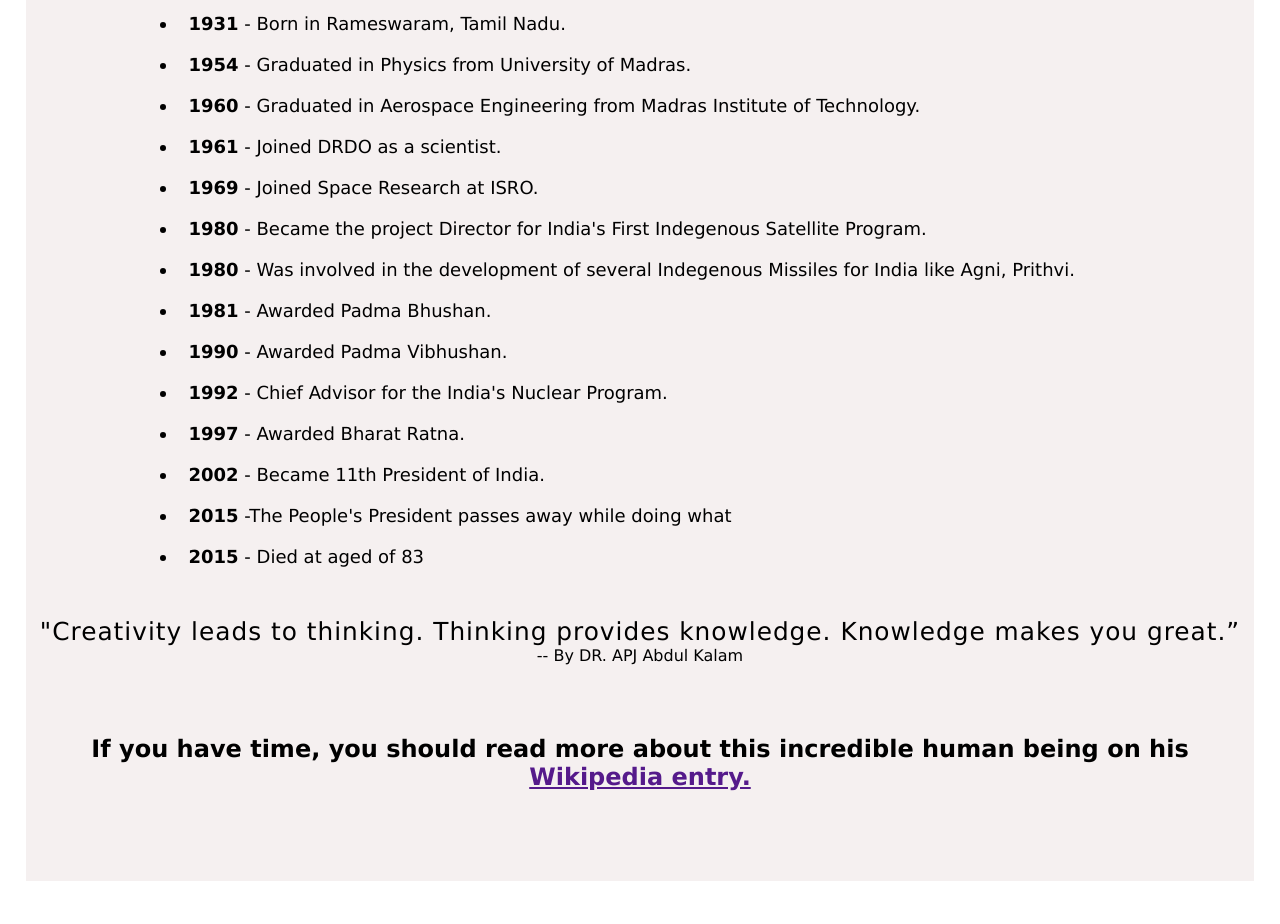
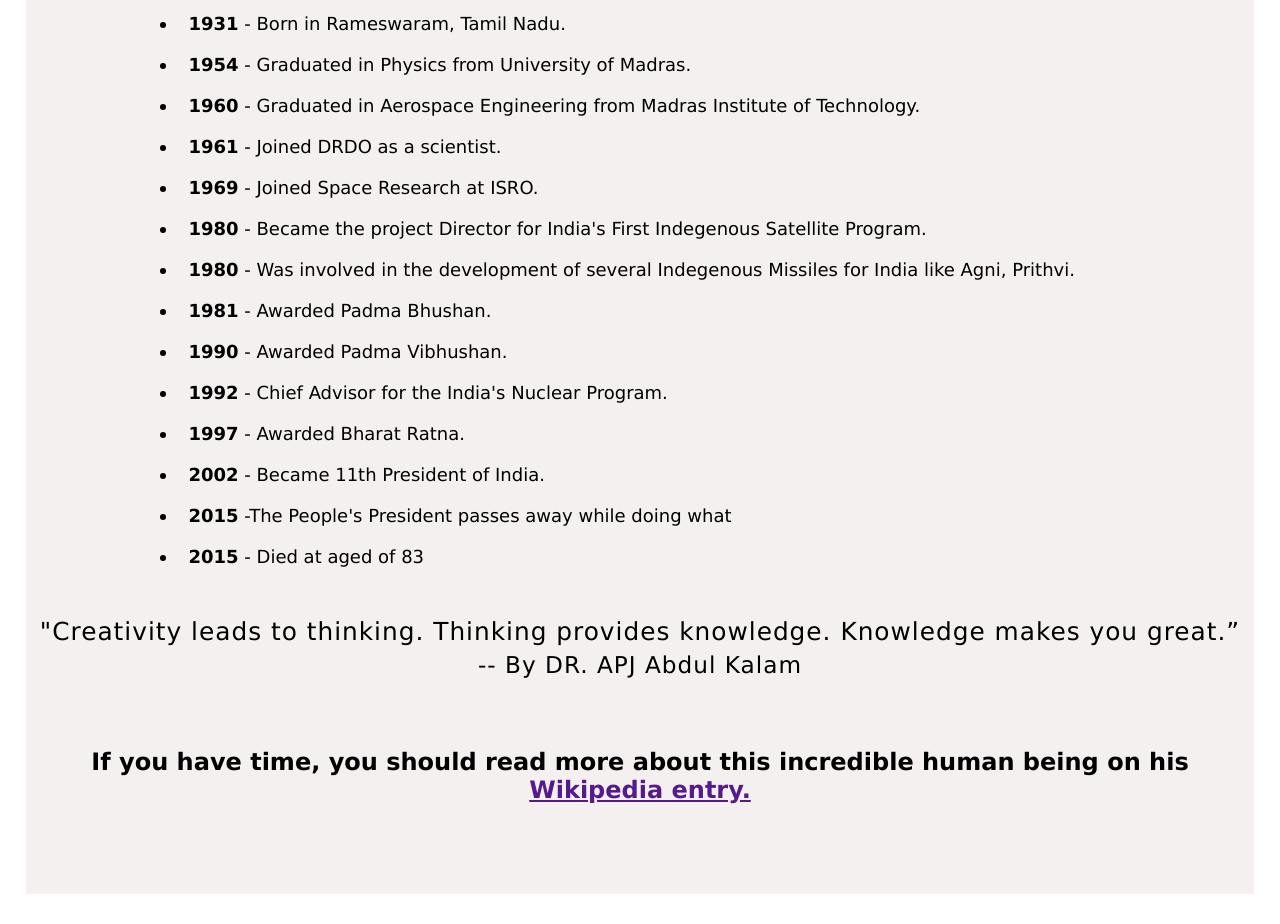
Before and after one commit to Sid70/OIBSIP-Level2-Task2-Tribute-Page, a plain HTML site: page index.html in a window 1280 px wide. Shown: the part 516-1440 px from the top of the page. Drawn offline with Linux system fonts and the light colour scheme.

Commit message:
Update styles.css

```diff
--- a/styles.css
+++ b/styles.css
@@ -76,6 +76,15 @@
     font-size: 3.1vh;
     letter-spacing: 1px;
 }
+.name
+{
+    font-size: 2.9vh;
+    letter-spacing: 1px;
+    width: 70%;
+    text-align: center;
+    margin: 5px auto;
+}
+
 
 .link
 {
```
